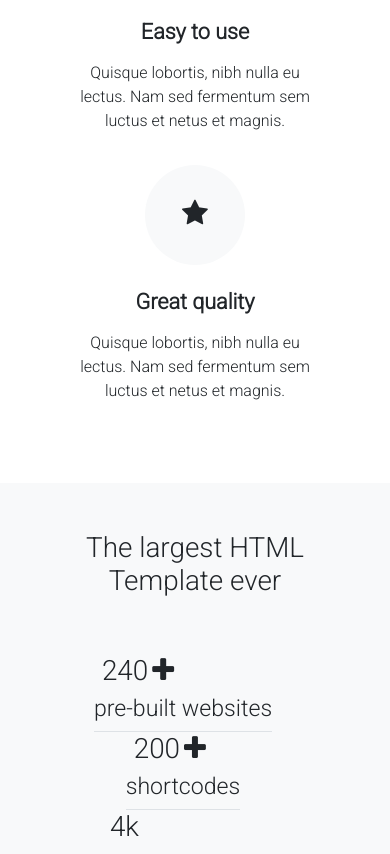
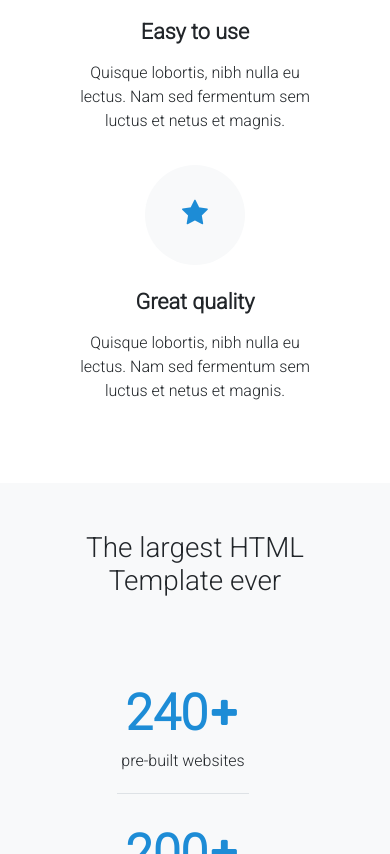
Before and after one commit to anurag-shukla8004/Bootstrap-tamplate-2-Betheam, a plain HTML site: page index.html in a window 390 px wide. Shown: the part 1146-2000 px from the top of the page. Drawn offline with nearby package versions, Linux system fonts and the light colour scheme.

Commit message:
Add files via upload

```diff
--- a/style.css
+++ b/style.css
@@ -1,5 +1,13 @@
 body {
   font-family: "Roboto", sans-serif;
+}
+
+.text-blue {
+  color: rgb(29, 140, 214);
+}
+
+.bg-blue {
+  background: rgb(29, 140, 214);
 }
 
 .text-ld {
@@ -35,13 +43,70 @@ body {
   margin: 0px 50px;
 }
 
+.number {
+  background: url("http://be.beantownthemes.com/html/content/betheme/images/home_betheme_sectionbg1.png")
+    no-repeat;
+  height: 35vh;
+  width: 100%;
+  background-position: center bottom;
+}
+
+.fs {
+  font-size: 6.5rem;
+  font-weight: bolder;
+}
+
+.fss {
+  font-size: 5rem;
+  font-weight: bolder;
+  padding-bottom: 5px;
+}
+
+.plus {
+  font-size: 3.5rem;
+}
+
+.num h3 {
+  padding-bottom: 15px;
+  text-align: start;
+  font-size: 1.3rem;
+}
+
+.num h1 {
+  font-size: 5rem;
+}
 @media (max-width: 415px) {
   .nav-link {
     padding: 5px;
+  }
+
+  .fs {
+    font-size: 4rem;
+    font-weight: bolder;
+    padding: 30px 40px 0px;
+  }
+
+  .fss {
+    font-size: 3rem;
+    font-weight: bolder;
+    padding-bottom: 5px;
   }
 
   .color {
     background: #fff;
     margin: 0px 0px;
   }
+
+  .num h3 {
+    font-size: medium;
+    text-align: center;
+  }
+
+  .num h1 {
+    font-size: 3.1rem;
+  }
+
+  .num i {
+    font-size: 2rem;
+  }
 }
```
